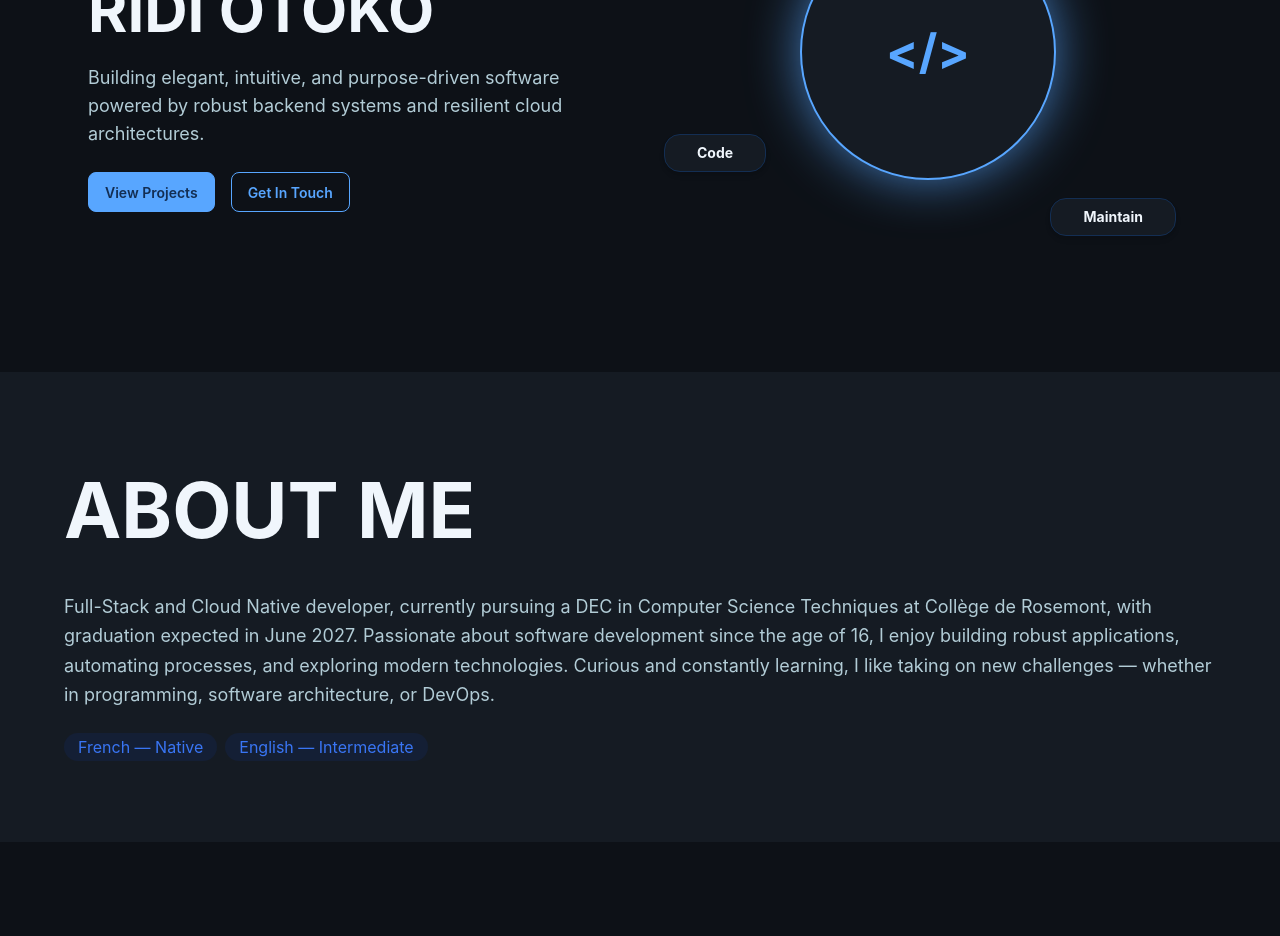
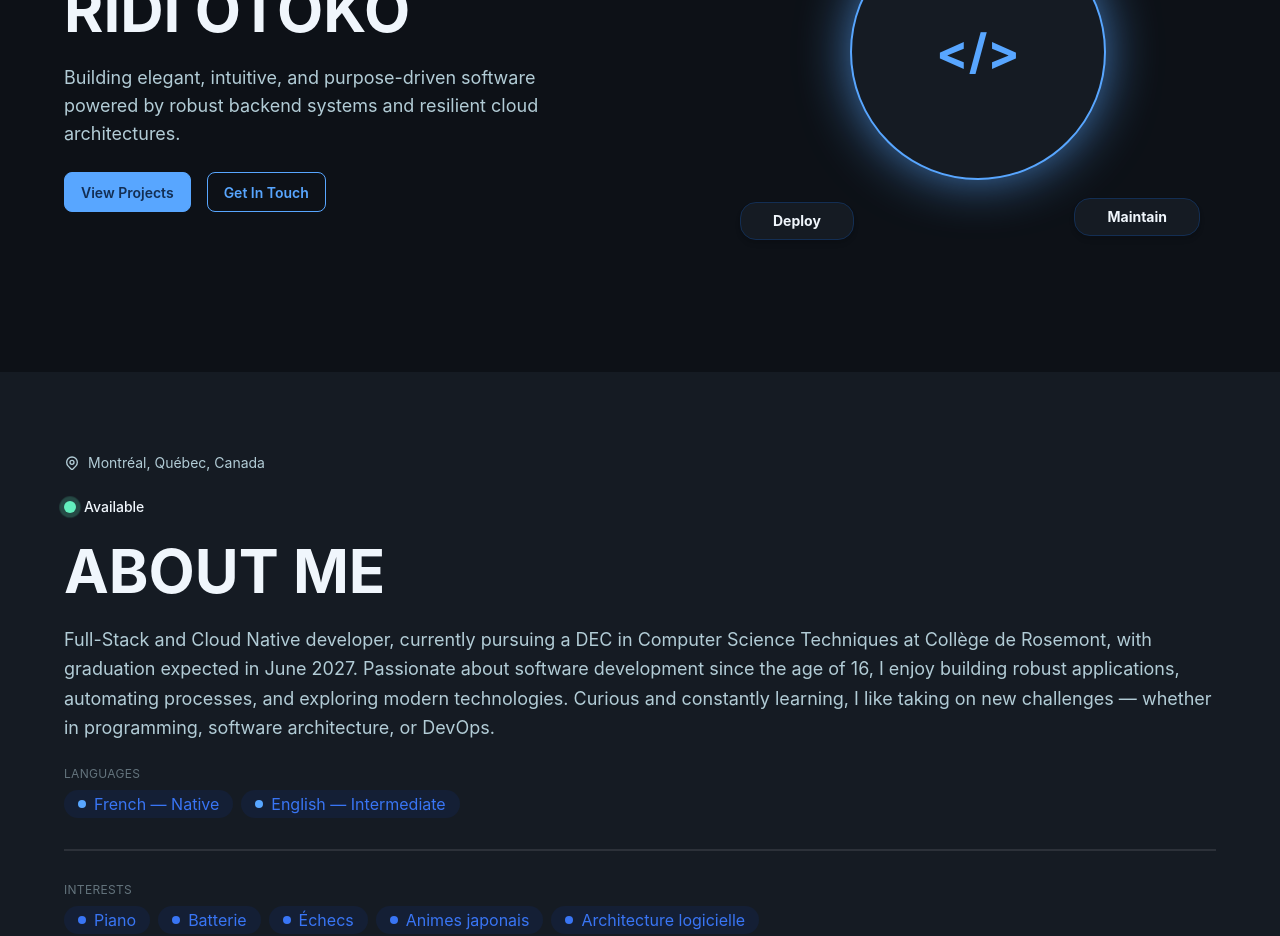
Before and after one commit to rdplus2015/r-portfolio, a React (Vite) app in the folder ui-app/: page / in a window 1280 px wide. Shown: the part 360-1296 px from the top of the page. Built offline with nearby package versions, Linux system fonts and the light colour scheme.

Commit message:
fix(About.tsx) About component updated

```diff
--- a/ui-app/src/components/About.tsx
+++ b/ui-app/src/components/About.tsx
@@ -3,24 +3,68 @@ import { Tag } from "./Tag.tsx"
 export function About() {
   const ABOUT_DATA = {
     title: "About Me",
+    location: "Montréal, Québec, Canada",
+    available: true,
     description:
       "Full-Stack and Cloud Native developer, currently pursuing a DEC in Computer Science Techniques at Collège de Rosemont, with graduation expected in June 2027. Passionate about software development since the age of 16, I enjoy building robust applications, automating processes, and exploring modern technologies. Curious and constantly learning, I like taking on new challenges — whether in programming, software architecture, or DevOps.",
     languages: [
       { name: "French", level: "Native" },
       { name: "English", level: "Intermediate" },
     ],
+    interests: ["Piano", "Batterie", "Échecs", "Animes japonais", "Architecture logicielle"],
   }
 
   return (
       <div id="about" className="py-20 px-12 sm:px-6 bg-base-200 border-b border-base-200">
           <div className="max-w-6xl mx-auto flex flex-col gap-6">
-              <h1 className="text-[clamp(2.25rem,6vw,5.5rem)]  font-bold"> {ABOUT_DATA.title.toUpperCase()} </h1>
+
+              {/* Location — SVG pin + text */}
+              <div className="flex items-center gap-2 text-neutral-content">
+                  <svg xmlns="http://www.w3.org/2000/svg" className="h-4 w-4" fill="none" viewBox="0 0 24 24" stroke="currentColor">
+                      <path strokeLinecap="round" strokeLinejoin="round" strokeWidth="2" d="M17.657 16.657L13.414 20.9a2 2 0 01-2.828 0l-4.243-4.243a8 8 0 1111.314 0z" />
+                      <path strokeLinecap="round" strokeLinejoin="round" strokeWidth="2" d="M15 11a3 3 0 11-6 0 3 3 0 016 0z" />
+                  </svg>
+                  <span className="text-sm">{ABOUT_DATA.location}</span>
+              </div>
+
+              {/* Availability badge — brighter ping */}
+              <div className="flex items-center gap-2">
+                  <span className="relative flex h-3 w-3">
+                      <span className={`animate-ping absolute inline-flex h-full w-full rounded-full opacity-150 ${ABOUT_DATA.available ? "bg-success" : "bg-error"}`}></span>
+                      <span className={`relative inline-flex rounded-full h-3 w-3 ${ABOUT_DATA.available ? "bg-success" : "bg-error"}`}></span>
+                  </span>
+                  <span className="text-sm font-medium">
+                      {ABOUT_DATA.available ? "Available" : "Not available"}
+                  </span>
+              </div>
+
+              <h1 className="text-4xl sm:text-5xl lg:text-6xl font-bold">{ABOUT_DATA.title.toUpperCase()}</h1>
+
               <p className="text-base sm:text-lg text-neutral-content leading-relaxed">{ABOUT_DATA.description}</p>
-              <div className="flex gap-2 flex-wrap">
-                  {ABOUT_DATA.languages.map((lang) => (
-                      <Tag key={lang.name} label={`${lang.name} — ${lang.level}`} />
-                  ))}
+
+              {/* Languages */}
+              <div className="flex flex-col gap-2">
+                  <span className="text-xs uppercase tracking-wide text-neutral-content/50">Languages</span>
+                  <div className="flex gap-2 flex-wrap">
+                      {ABOUT_DATA.languages.map((lang) => (
+                          <Tag key={lang.name} label={`${lang.name} — ${lang.level}`} color="var(--color-primary)" />
+                      ))}
+                  </div>
               </div>
+
+              {/* Clear separation between languages and interests */}
+              <div className="divider my-0"></div>
+
+              {/* Interests */}
+              <div className="flex flex-col gap-2">
+                  <span className="text-xs uppercase tracking-wide text-neutral-content/50">Interests</span>
+                  <div className="flex gap-2 flex-wrap">
+                      {ABOUT_DATA.interests.map((interest) => (
+                          <Tag key={interest} label={interest} color="var(--color-accent)" />
+                      ))}
+                  </div>
+              </div>
+
           </div>
       </div>
   )
--- a/ui-app/src/components/sections/Header.tsx
+++ b/ui-app/src/components/sections/Header.tsx
@@ -79,7 +79,7 @@ export function Header() {
                     </ul>
                 </div>
 
-                <Link className="text-lg font-bold hover:text-primary hover:bg-base-100 border-primary-1 transition-all duration-300 hover:[text-shadow:0_0_2px_var(--color-primary)] border-transparent" to={"/"}>RIDI OTOKO</Link>
+                <Link className="text-lg font-bold hover:text-primary hover:bg-base-200 border-primary-1 transition-all duration-300 hover:[text-shadow:0_0_2px_var(--color-primary)] border-transparent" to={"/"}>RIDI OTOKO</Link>
 
                 <ThemeToggle />
             </div>
@@ -87,7 +87,7 @@ export function Header() {
             {/* ===== DESKTOP HEADER — visible from lg up ===== */}
             <div className="hidden lg:flex pt-5 pb-5 items-center justify-around bg-base-200 shadow-sm border-b border-base-200 px-10">
 
-                <Link className="text-lg font-bold hover:text-primary hover:bg-base-100 border-primary-1 transition-all duration-300 hover:[text-shadow:0_0_2px_var(--color-primary)] border-transparent" to={"/"}>RIDI OTOKO</Link>
+                <Link className="text-lg font-bold hover:text-primary hover:bg-base-200 border-primary-1 transition-all duration-300 hover:[text-shadow:0_0_2px_var(--color-primary)] border-transparent" to={"/"}>RIDI OTOKO</Link>
 
                 <ul className="menu menu-horizontal px-1">
                     {NAV_LINKS.map((link) =>
--- a/ui-app/src/components/sections/Hero.tsx
+++ b/ui-app/src/components/sections/Hero.tsx
@@ -12,7 +12,7 @@ export function Hero() {
 
     return (
         <div id={"Hero"} className="border-b border-base-200 bg-base-100 py-25 lg:py-30">
-            <div className="grid grid-cols-1 lg:grid-cols-2 gap-12 max-w-6xl mx-auto px-4 sm:px-6 items-center">
+            <div className="grid grid-cols-1 lg:grid-cols-2 gap-50  max-w-6xl mx-auto px-4 sm:px-0 items-center">
 
                 <div className="flex flex-col gap-6 text-center lg:text-left items-center lg:items-start">
 
@@ -47,7 +47,11 @@ export function Hero() {
                         <h4 className="font-bold text-sm">Design</h4>
                     </div>
 
-                    <div className="card bg-base-200 shadow-md px-8 py-2 absolute bottom-20 left-0 border border-primary-content hover:border-primary transition-colors duration-500">
+                    <div className="card bg-base-200 shadow-md px-8 py-2 absolute bottom-3 left-0 border border-primary-content hover:border-primary transition-colors duration-500">
+                        <h4 className="font-bold text-sm">Deploy</h4>
+                    </div>
+
+                    <div className="card bg-base-200 shadow-md px-8 py-2 absolute top-9 left-0 border border-primary-content hover:border-primary transition-colors duration-500">
                         <h4 className="font-bold text-sm">Code</h4>
                     </div>
 
```
